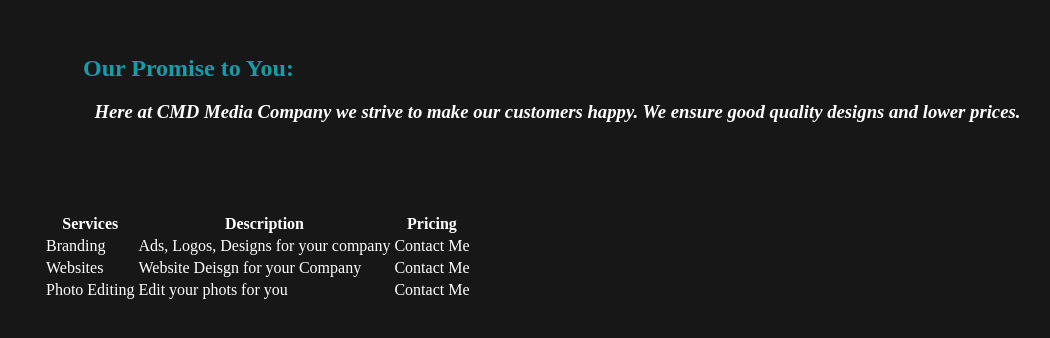
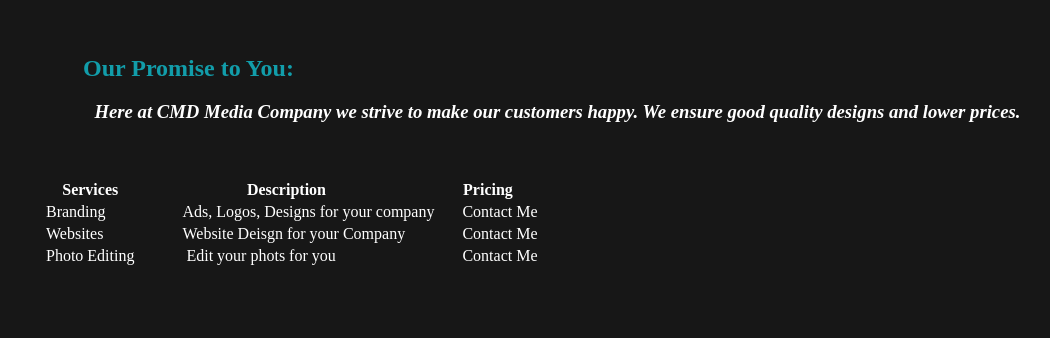
Before and after one commit to Cooper2204/imed1316fall22, a plain HTML site: page servicespage.html in a window 1280 px wide. Shown: the part 112-450 px from the top of the page, without its empty margins (2-1052 px from the left). Drawn offline with Linux system fonts and the light colour scheme.

Commit message:
update19

```diff
--- a/servicespage.html
+++ b/servicespage.html
@@ -43,7 +43,6 @@
     <h3 style="color:#FFFFFF"> <em>&nbsp; &nbsp; &nbsp; &nbsp; &nbsp; &nbsp;Here at CMD Media Company we strive to make our customers happy. We ensure good quality designs and lower prices.</em></h3>
   </blockquote>
 </div>
-	<br>
 <blockquote>
 	<table style="color: #FFFFFF" >
 		<tr>
@@ -54,19 +53,19 @@
 		</tr>
 		<tr>
 		<td>Branding</td>
-		<td>Ads, Logos, Designs for your company</td>
-		<td>Contact Me</td>
+		<td>&nbsp; &nbsp; &nbsp; &nbsp; &nbsp; &nbsp;Ads, Logos, Designs for your company</td>
+		<td>&nbsp; &nbsp; &nbsp; Contact Me</td>
 			<br>
 		</tr>
 		<tr>
 		<td>Websites</td>
-		<td>Website Deisgn for your Company</td>
-			<td>Contact Me</td>
+		<td>&nbsp; &nbsp; &nbsp; &nbsp; &nbsp; &nbsp;Website Deisgn for your Company</td>
+			<td>&nbsp; &nbsp; &nbsp; Contact Me</td>
 		</tr>
 		<tr>
 		<td>Photo Editing</td>
-		<td>Edit your phots for you</td>
-			<td>Contact Me</td>
+		<td>&nbsp; &nbsp; &nbsp; &nbsp; &nbsp; &nbsp; Edit your phots for you</td>
+			<td>&nbsp; &nbsp; &nbsp; Contact Me</td>
 		</tr>
 	</table>
 </blockquote>
```
